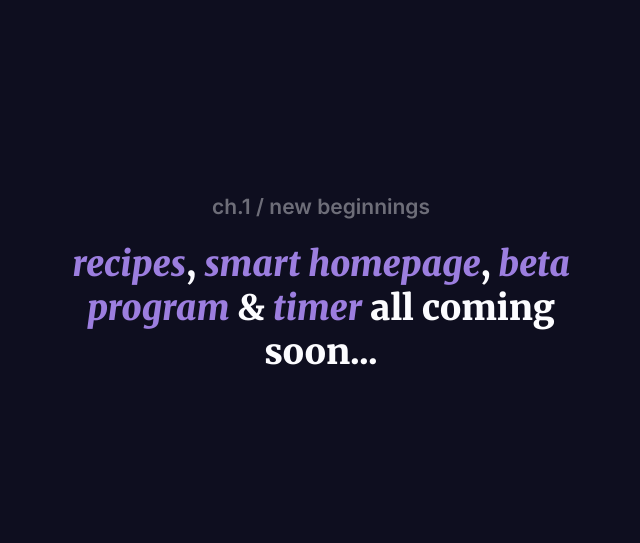
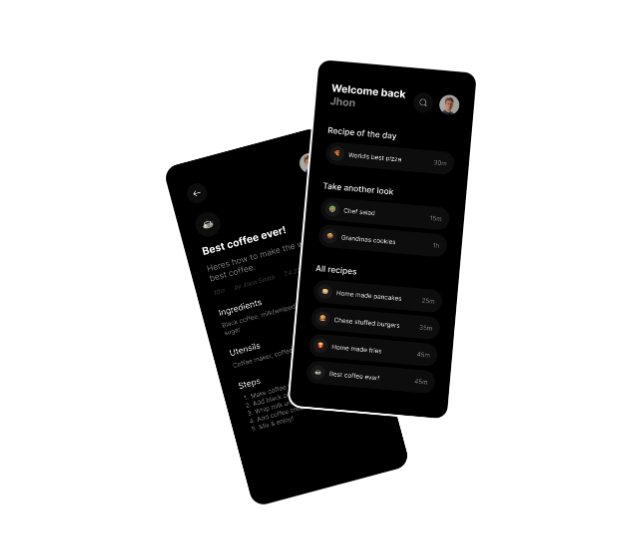
Before and after one commit to getchefkiss/getchefkiss.github.io, a plain HTML site: page index.html in a window 1280 px wide. Shown: the part 115-658 px from the top of the page, without its empty margins (319-959 px from the left). Drawn offline with Linux system fonts and the light colour scheme.

Commit message:
Hero image

```diff
--- a/css/index.css
+++ b/css/index.css
@@ -7,19 +7,10 @@ body {
     font-weight: 600;
     font-size: 21px;
 
-    color: #FCFCFF;
-    background: #0E0E1F;
+    color: black;
+    background: white;
 
     text-align: center;
+
+    height: 100%;
 }
-
-h1 {
-    font-family: 'Merriweather', serif;
-    font-weight: 900;
-    font-size: 35px;
-}
-
-.clr-brand {
-    color: #9C7EDF;
-    font-style: italic;
-}
--- a/index.html
+++ b/index.html
@@ -10,10 +10,7 @@
 </head>
 <body>
     <div class="lay-center">
-        <p class="sub-txt" style="opacity: .4;">ch.1 / new beginnings</p>
-        <h1 class="txt-center">
-            <span class="clr-brand">recipes</span>, <span class="clr-brand">smart homepage</span>, <span class="clr-brand">beta program</span> & <span class="clr-brand">timer</span> all coming soon...
-        </h1>
+        <img src="/HERO-IMAGE.png" style="margin: auto" width="316.17" />
     </div>
 </body>
 </html>
```
Also changed, not shown: HERO-IMAGE.png (added).
